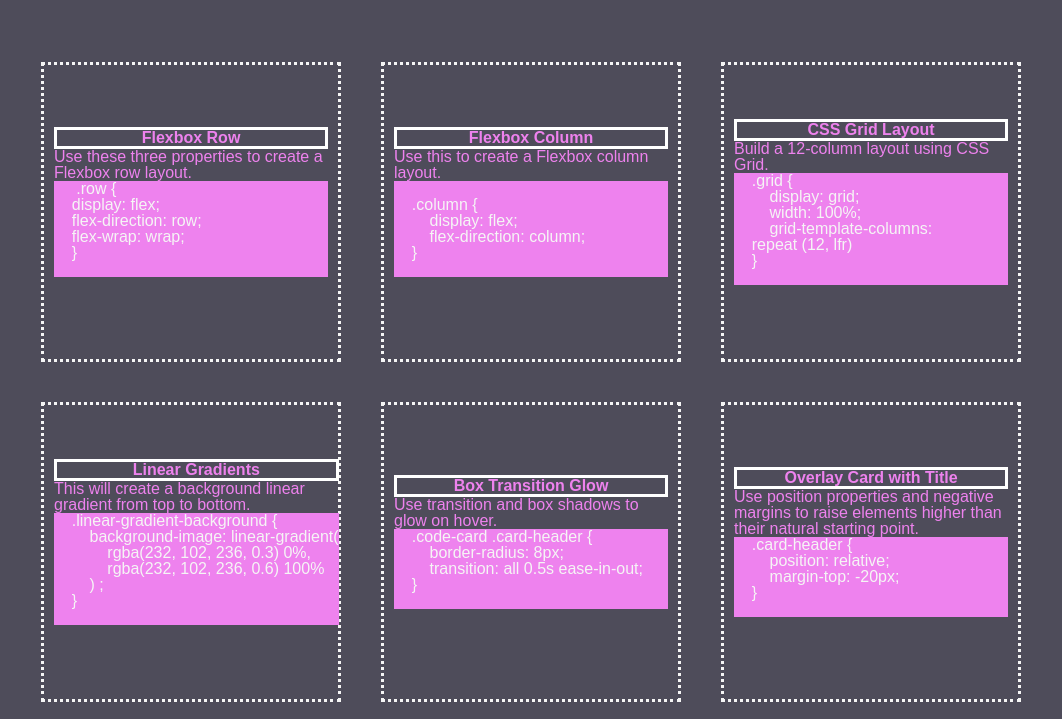
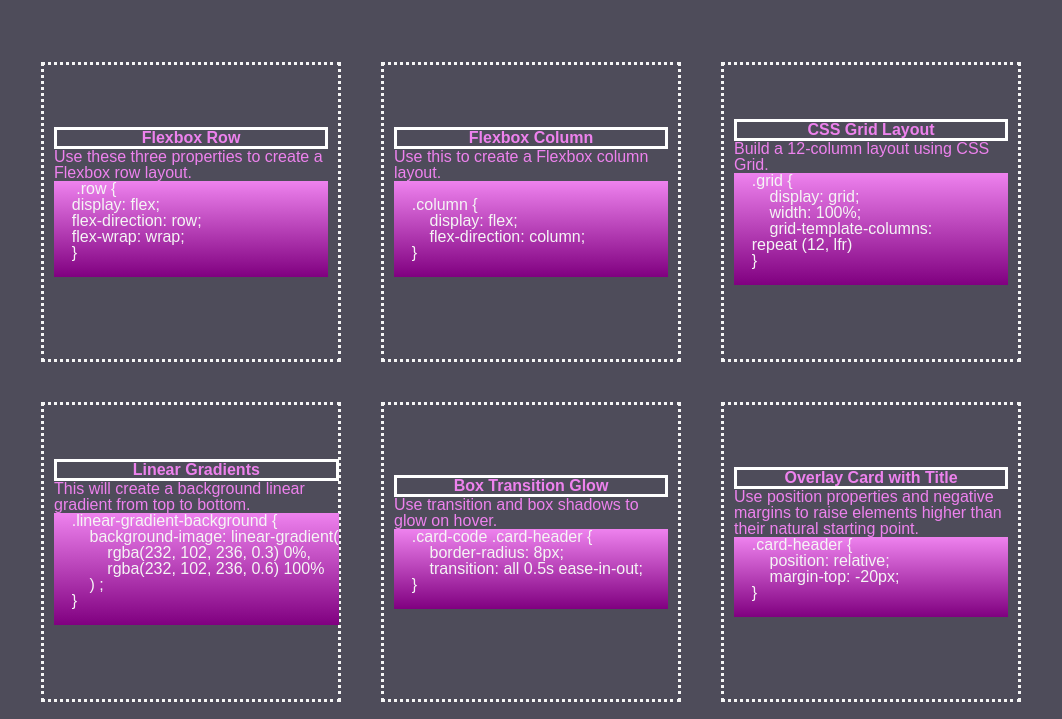
Before and after one commit to lindseycarlson23/CSS-snippet-cheatsheet, a plain HTML site: page index.html in a window 1280 px wide. Shown: the part 120-839 px from the top of the page, without its empty margins (109-1171 px from the left). Drawn offline with Linux system fonts and the light colour scheme.

Commit message:
added linear gradient to .card class

```diff
--- a/Assets/CSS/style.css
+++ b/Assets/CSS/style.css
@@ -46,16 +46,14 @@ footer {
     margin: 20px;
     padding: 10px;
     flex-wrap: wrap;
-
 }
 
-.code-card {
-    background-color: violet;
+.card-code {
     color: whitesmoke;
     justify-content: center;
     background-position: center;
     margin: auto;
-
+    background: linear-gradient(0deg, purple, violet);
 }
 
 .card-title {
@@ -76,7 +74,7 @@ footer {
 
 /* tablet styles */
 
-@media screen and (min-width: 993px){
+@media all and (min-width: 993px){
     .container {
         display: grid;
         width: 100%;
--- a/index.html
+++ b/index.html
@@ -26,7 +26,7 @@
                         <p>
                             Use these three properties to create a Flexbox row layout.
                         </p>
-                        <pre class="code-card">
+                        <pre class="card-code">
      .row {
     display: flex;
     flex-direction: row;
@@ -45,7 +45,7 @@
                         <p>
                             Use this to create a Flexbox column layout.
                         </p>
-                        <pre class="code-card">
+                        <pre class="card-code">
     .column {
         display: flex;
         flex-direction: column;
@@ -61,7 +61,7 @@
                         <p>
                             Build a 12-column layout using CSS Grid.
                         </p>
-                        <pre class="code-card">
+                        <pre class="card-code">
     .grid {
         display: grid;
         width: 100%;
@@ -79,7 +79,7 @@
                         <p>
                             This will create a background linear gradient from top to bottom.
                         </p>
-                        <pre class="code-card">
+                        <pre class="card-code">
     .linear-gradient-background {
         background-image: linear-gradient(
             rgba(232, 102, 236, 0.3) 0%,
@@ -97,8 +97,8 @@
                         <p>
                             Use transition and box shadows to glow on hover.
                         </p>
-                        <pre class="code-card">
-    .code-card .card-header {
+                        <pre class="card-code">
+    .card-code .card-header {
         border-radius: 8px;
         transition: all 0.5s ease-in-out;
     }
@@ -113,7 +113,7 @@
                         <p>
                             Use position properties and negative margins to raise elements higher than their natural starting point.
                         </p>
-                        <pre class="code-card">
+                        <pre class="card-code">
     .card-header {
         position: relative;
         margin-top: -20px;
```
